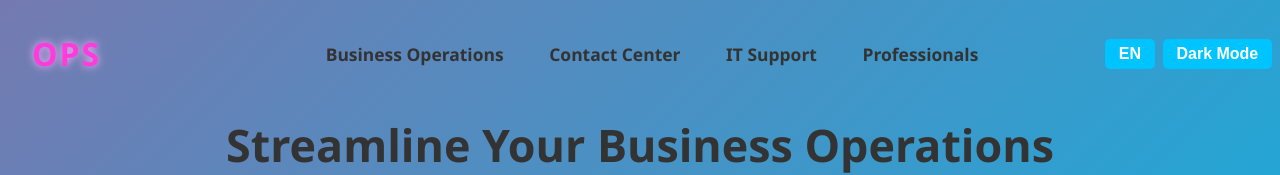
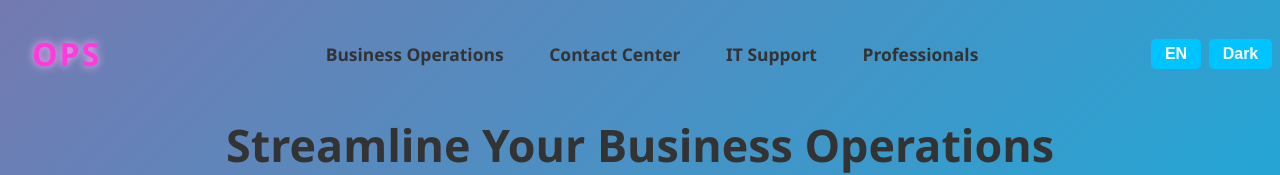
Before and after one commit to quadmangle/verbose-goggles, a plain HTML site: page index.html in a window 1280 px wide. Shown: the top 175 px of the page. Drawn offline with Linux system fonts and the light colour scheme.

Commit message:
Update index.html

```diff
--- a/index.html
+++ b/index.html
@@ -26,7 +26,7 @@
     <!-- Toggles container -->
     <div id="toggles" class="toggles">
         <button id="lang-toggle" class="toggle-btn" aria-label="Toggle language" aria-pressed="false" data-en="EN" data-es="ES">EN</button>
-        <button id="theme-toggle" class="toggle-btn" aria-label="Toggle dark/light theme" aria-pressed="false" data-en="Dark Mode" data-es="Modo Oscuro">Dark Mode</button>
+        <button id="theme-toggle" class="toggle-btn" aria-label="Toggle dark/light theme" aria-pressed="false" data-en="Dark" data-es="Oscuro">Dark</button>
     </div>
   </nav>
   <div id="page-content">  <!-- Header -->
```
